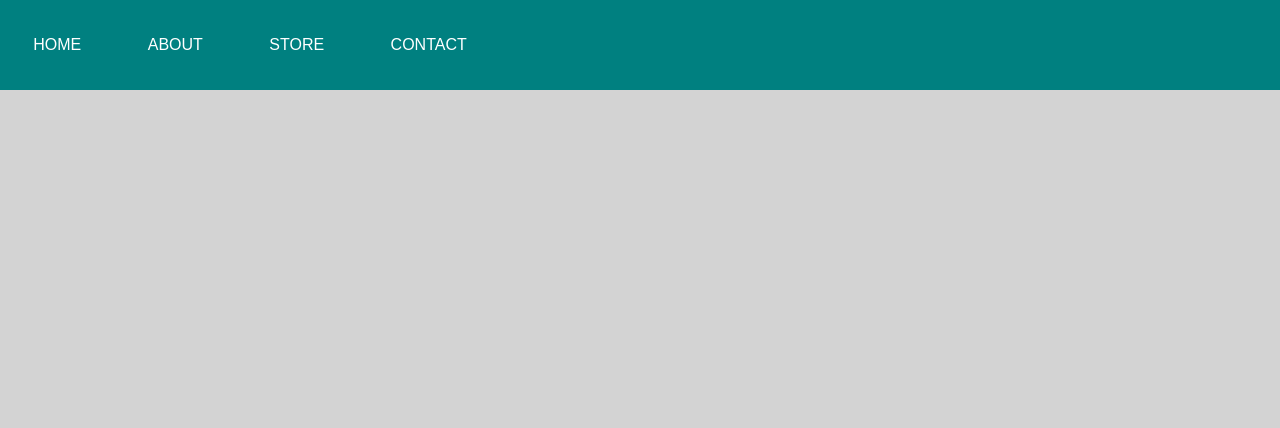
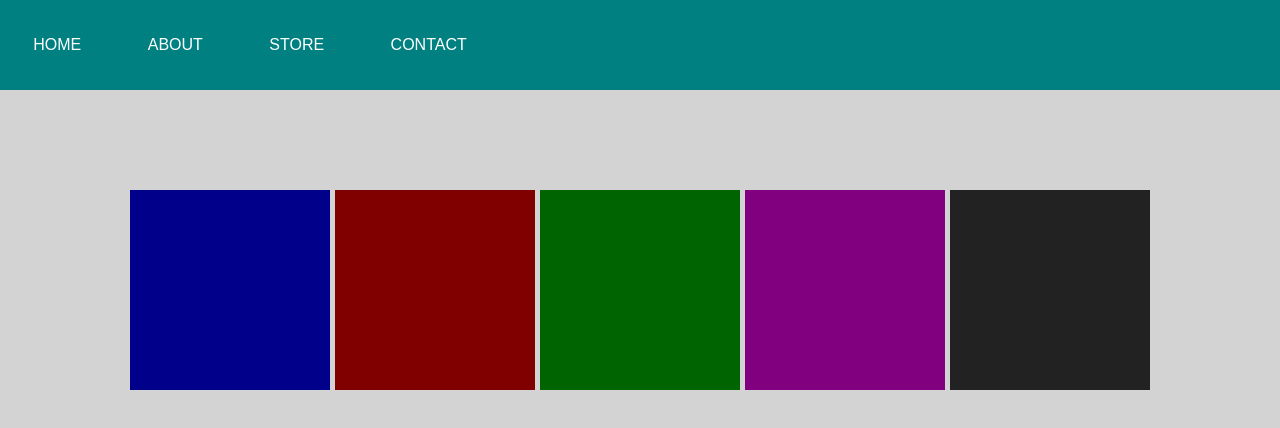
Before and after one commit to MeganMFisher/jQuery-example, a plain HTML site: page index.html in a window 1280 px wide. Drawn offline with nearby package versions, Linux system fonts and the light colour scheme.

Commit message:
boxes done

```diff
--- a/index.html
+++ b/index.html
@@ -18,8 +18,12 @@
             </div>
         </nav>
 
-        <div>
-
+        <div class='boxContainer'>
+            <div class='blueBox'></div>
+            <div class='redBox'></div>
+            <div class='greenBox'></div>
+            <div class='purpleBox'></div>
+            <div class='blackBox'></div>
         </div>
 
 
--- a/style.css
+++ b/style.css
@@ -15,3 +15,41 @@ nav div {
     color: white;
     font-family: Arial;
 }
+
+.boxContainer {
+    display: flex;
+    justify-content: space-around;
+    width: 80%;
+    margin-left: 10%;
+    margin-top: 100px;
+}
+
+.blueBox {
+    width: 200px;
+    height: 200px;
+    background: darkblue;
+}
+
+.redBox {
+    width: 200px;
+    height: 200px;
+    background: maroon;
+}
+
+.greenBox {
+    width: 200px;
+    height: 200px;
+    background: darkgreen;
+}
+
+.purpleBox {
+    width: 200px;
+    height: 200px;
+    background: purple;
+}
+
+.blackBox {
+    width: 200px;
+    height: 200px;
+    background: #222;
+}
```
